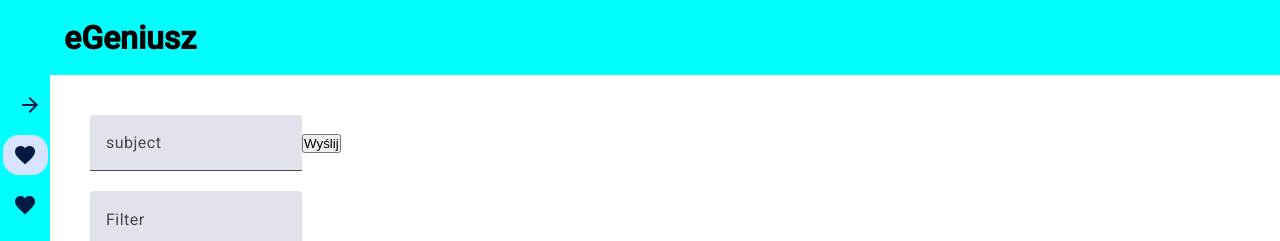
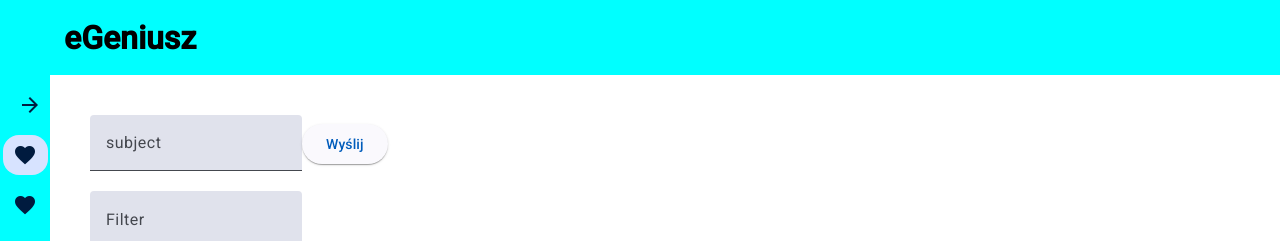
Before and after one commit to MaciejKubon/eGeniusz-app, an Angular app: page /subject in a window 1280 px wide. Shown: the top 241 px of the page. Built offline with nearby package versions, Linux system fonts and the light colour scheme; no server answers.

Commit message:
add subject form

```diff
--- /dev/null
+++ b/src/app/component/form/subject/new-subject/new-subject.component.html
@@ -0,0 +1,7 @@
+<form [formGroup]="myForm" (ngSubmit)="onSubmit()">
+    <mat-form-field>
+      <input matInput placeholder="subject" formControlName="subject"/>
+    </mat-form-field>
+    <button mat-raised-button color="primary"
+   type="submit">Wyślij</button>
+  </form>
--- /dev/null
+++ b/src/app/component/form/subject/new-subject/new-subject.component.ts
@@ -0,0 +1,27 @@
+import { Component, EventEmitter, Output } from '@angular/core';
+import { MatFormFieldModule } from '@angular/material/form-field';
+import {MatButtonModule} from '@angular/material/button';
+import { FormControl, FormGroup, ReactiveFormsModule } from '@angular/forms';
+import { MatInputModule } from '@angular/material/input';
+
+@Component({
+  selector: 'app-new-subject',
+  standalone: true,
+  imports: [ReactiveFormsModule, MatFormFieldModule, MatInputModule, MatButtonModule],
+  templateUrl: './new-subject.component.html',
+  styleUrl: './new-subject.component.scss'
+})
+export class NewSubjectComponent {
+  @Output() subject = new EventEmitter<string>();
+  myForm = new FormGroup({
+    subject: new FormControl(''),
+  });
+  subjectName:string = '';
+
+
+  onSubmit() {
+    if(typeof(this.myForm.value.subject)=== "string")
+      this.subjectName = this.myForm.value.subject;
+    this.subject.emit(this.subjectName);
+  }
+}
--- a/src/app/component/table/subject-table/subject-table.component.html
+++ b/src/app/component/table/subject-table/subject-table.component.html
@@ -1,4 +1,4 @@
-<div class="addDataBox">
+<!-- <div class="addDataBox">
   <form [formGroup]="myForm" (ngSubmit)="onSubmit()">
     <mat-form-field>
       <input matInput placeholder="subject" formControlName="subject">
@@ -6,8 +6,10 @@
     <button mat-raised-button color="primary"
    type="submit">Wyślij</button>
   </form>
+</div> -->
+<div>
+  <app-new-subject (subject)="addSubject($event)"/>
 </div>
-
 <div class="filterBox">
   <mat-form-field>
     <mat-label>Filter</mat-label>
--- a/src/app/component/table/subject-table/subject-table.component.ts
+++ b/src/app/component/table/subject-table/subject-table.component.ts
@@ -10,6 +10,7 @@
 import { SubjectHttpService } from '../../../service/http/subject-http.service';
 import { MatProgressSpinnerModule } from '@angular/material/progress-spinner';
 import { FormControl, FormGroup, ReactiveFormsModule } from '@angular/forms';
+import { NewSubjectComponent } from '../../form/subject/new-subject/new-subject.component';
 
 @Component({
   selector: 'app-subject-table',
@@ -20,11 +21,11 @@
     DeleteButtonComponent,
     MatSortModule,
     MatPaginatorModule,
-    MatFormFieldModule,
     MatInputModule,
     MatFormFieldModule,
     MatProgressSpinnerModule,
     ReactiveFormsModule,
+    NewSubjectComponent
   ],
   templateUrl: './subject-table.component.html',
   styleUrl: './subject-table.component.scss',
@@ -38,7 +39,6 @@
   @ViewChild(MatSort)
   sort!: MatSort;
   destroy$: any;
-  subjectName:string = '';
   myForm = new FormGroup({
     subject: new FormControl(''),
   });
@@ -84,11 +84,9 @@
       });
     });
   }
-  onSubmit() {
+  addSubject(subjectName:string) {
     this.isLoadingResults = true;
-    if(typeof(this.myForm.value.subject)=== "string")
-      this.subjectName = this.myForm.value.subject;
-    this.httpSubject.addSubject(this.subjectName).subscribe(() => {
+    this.httpSubject.addSubject(subjectName).subscribe(() => {
       this.httpSubject.getSubjects().subscribe((data) => {
         this.dataSubject = new MatTableDataSource(data);
         this.isLoadingResults = false;
```
Also changed, not shown: src/app/component/form/subject/new-subject/new-subject.component.scss (added).
